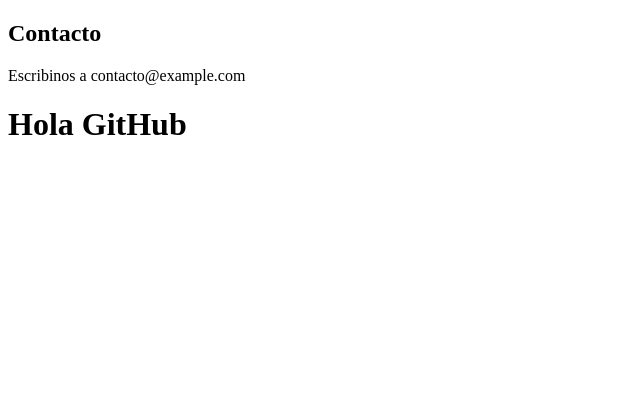
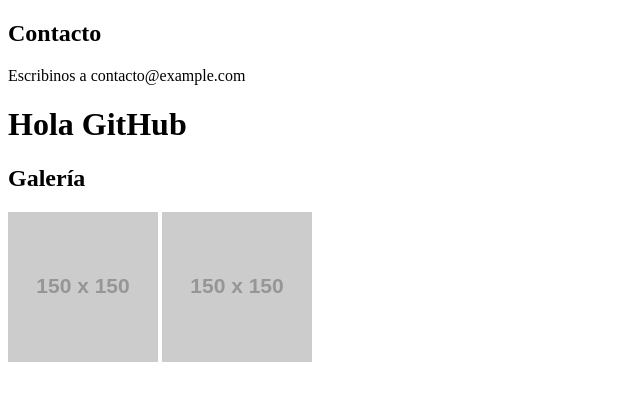
Before and after one commit to curso-git2025/tortoiseGit-tutorials, a plain HTML site: page index.html in a window 1280 px wide. Shown: the whole page, without its empty margins (0-640 px from the left). Drawn offline with Linux system fonts and the light colour scheme; placeholder pictures from the web are drawn by us.

Commit message:
Agregada galeria de imagenes

```diff
--- a/index.html
+++ b/index.html
@@ -7,5 +7,10 @@
 </section>
 <body>
 <h1>Hola GitHub</h1>
+<section id="galeria">
+  <h2>Galería</h2>
+  <img src="https://via.placeholder.com/150" alt="Imagen 1">
+  <img src="https://via.placeholder.com/150" alt="Imagen 2">
+</section>
 </body>
 </html>
```
